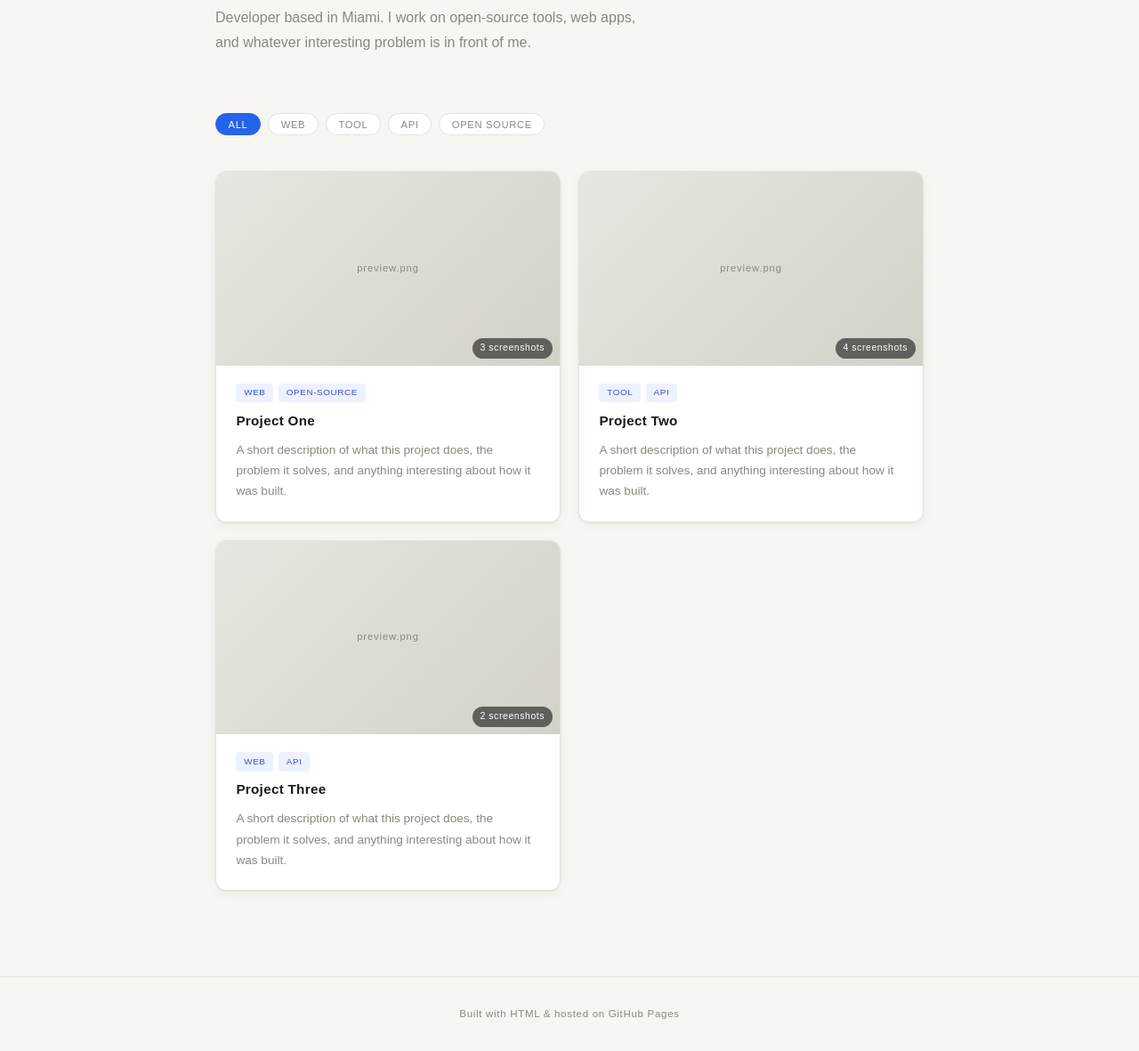
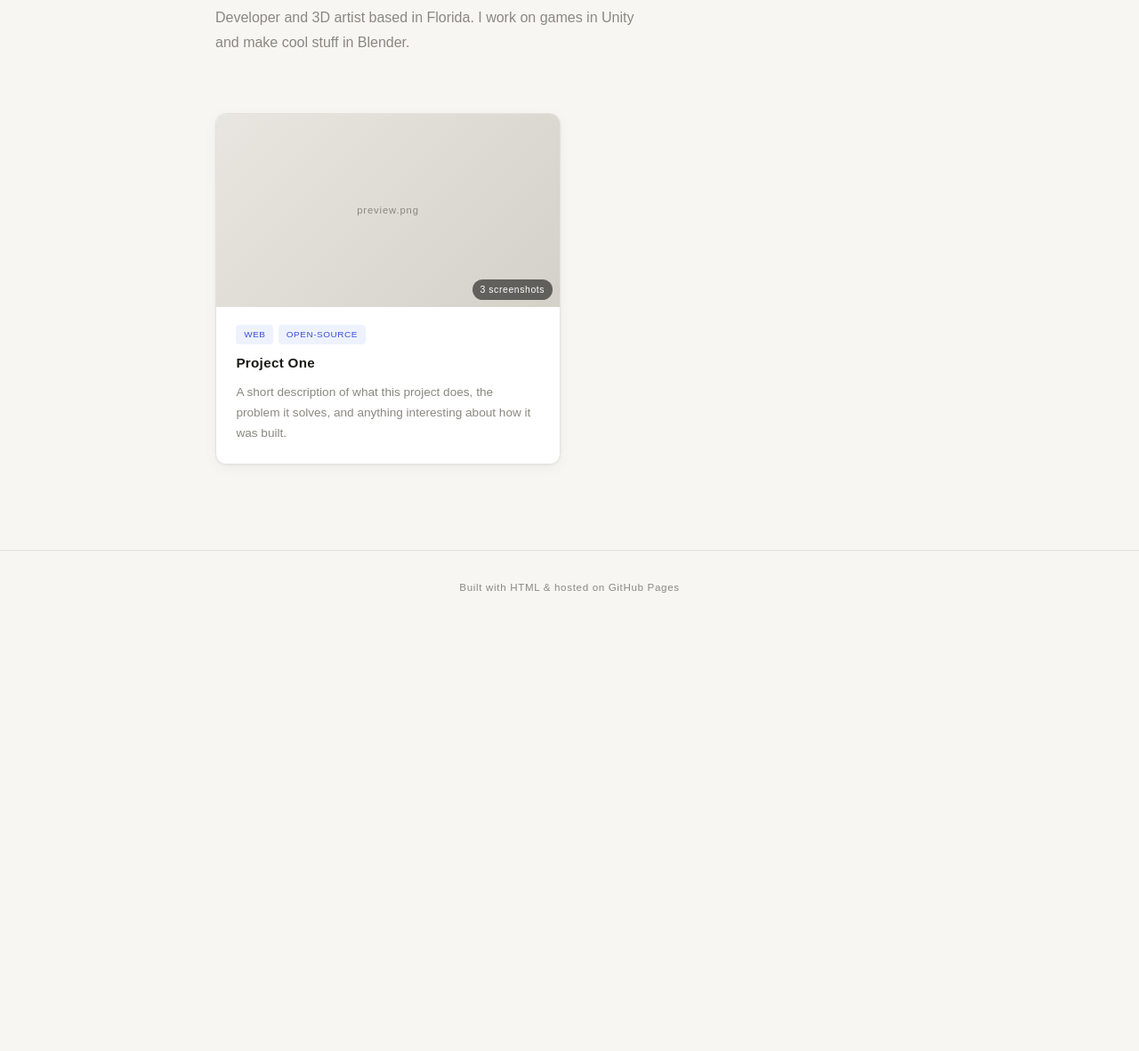
Before and after one commit to TheDuccy/portfolio, a plain HTML site: page index.html in a window 1280 px wide. Shown: the part 346-1527 px from the top of the page at 89% size. After the commit the page ends 1047 px from the top, so only its background shows below. Drawn offline with Linux system fonts and the light colour scheme; a web font is replaced by a local one.

Commit message:
Update index.html

```diff
--- a/index.html
+++ b/index.html
@@ -370,27 +370,19 @@
 <body>
 
   <nav>
-    <a class="nav-logo" href="#">your.name</a>
+    <a class="nav-logo" href="#">Jack Card</a>
     <ul class="nav-links">
       <li><a href="#projects">Work</a></li>
-      <li><a href="https://github.com/yourusername" target="_blank">GitHub</a></li>
-      <li><a href="mailto:you@email.com">Contact</a></li>
+      <li><a href="https://github.com/theduccy" target="_blank">GitHub</a></li>
+      <li><a href="mailto:theduccygaming@gmail.com">Contact</a></li>
     </ul>
   </nav>
 
   <header>
-    <p class="hero-label">Portfolio</p>
-    <h1>I build things<br/>for the web.</h1>
-    <p class="hero-sub">Developer based in Miami. I work on open-source tools, web apps, and whatever interesting problem is in front of me.</p>
+    <p class="hero-label">My Portfolio</p>
+    <h1>I build things<br/>on the internet.</h1>
+    <p class="hero-sub">Developer and 3D artist based in Florida. I work on games in Unity and make cool stuff in Blender.</p>
   </header>
-
-  <div class="filter-bar" id="filters">
-    <button class="filter-btn active" data-filter="all">All</button>
-    <button class="filter-btn" data-filter="web">Web</button>
-    <button class="filter-btn" data-filter="tool">Tool</button>
-    <button class="filter-btn" data-filter="api">API</button>
-    <button class="filter-btn" data-filter="open-source">Open Source</button>
-  </div>
 
   <main class="projects-grid" id="projects">
 
@@ -420,48 +412,6 @@
           <span class="tag">open-source</span>
         </div>
         <h2 class="card-title">Project One</h2>
-        <p class="card-desc">A short description of what this project does, the problem it solves, and anything interesting about how it was built.</p>
-      </div>
-    </article>
-
-    <!-- CARD 2 -->
-    <article class="card"
-      data-tags="tool api"
-      data-title="Project Two"
-      data-gallery="images/project-two/preview.png,images/project-two/screen-1.png,images/project-two/screen-2.png,images/project-two/screen-3.png"
-      style="animation-delay:0.1s">
-      <div class="card-img-wrap">
-        <div class="card-img-placeholder">preview.png</div>
-        <div class="card-img-overlay"><span class="card-img-overlay-label">View Gallery</span></div>
-        <span class="card-img-count">4 screenshots</span>
-      </div>
-      <div class="card-body">
-        <div class="card-tags">
-          <span class="tag">tool</span>
-          <span class="tag">api</span>
-        </div>
-        <h2 class="card-title">Project Two</h2>
-        <p class="card-desc">A short description of what this project does, the problem it solves, and anything interesting about how it was built.</p>
-      </div>
-    </article>
-
-    <!-- CARD 3 -->
-    <article class="card"
-      data-tags="web api"
-      data-title="Project Three"
-      data-gallery="images/project-three/preview.png,images/project-three/screen-1.png"
-      style="animation-delay:0.15s">
-      <div class="card-img-wrap">
-        <div class="card-img-placeholder">preview.png</div>
-        <div class="card-img-overlay"><span class="card-img-overlay-label">View Gallery</span></div>
-        <span class="card-img-count">2 screenshots</span>
-      </div>
-      <div class="card-body">
-        <div class="card-tags">
-          <span class="tag">web</span>
-          <span class="tag">api</span>
-        </div>
-        <h2 class="card-title">Project Three</h2>
         <p class="card-desc">A short description of what this project does, the problem it solves, and anything interesting about how it was built.</p>
       </div>
     </article>
```
